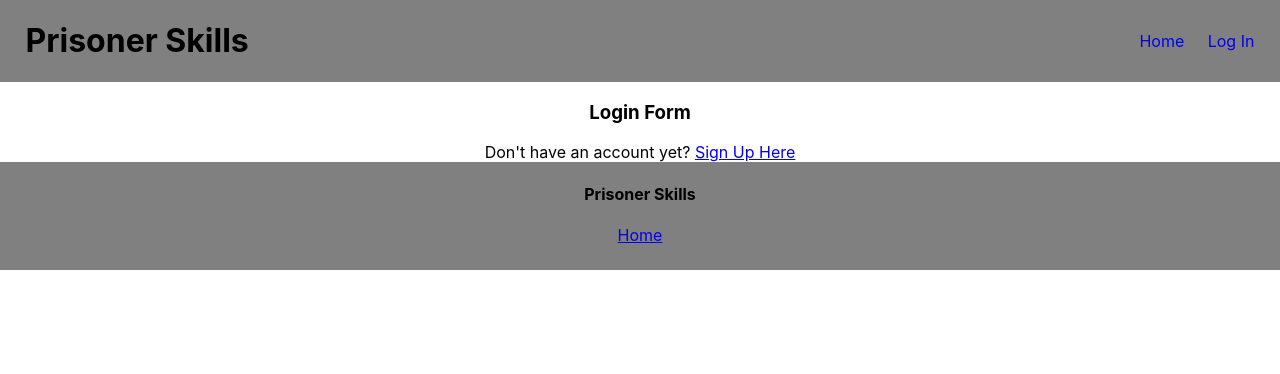
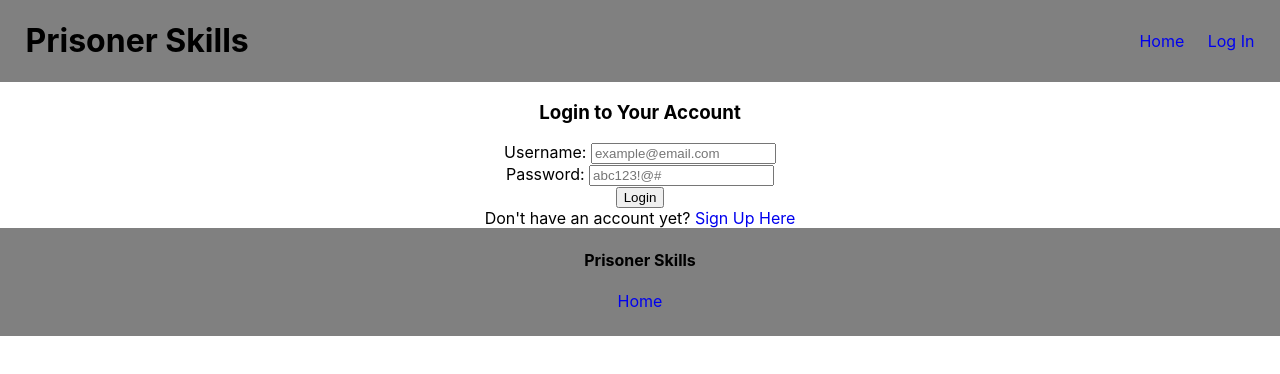
Before and after one commit to PrisonerSkills3/react-app-prisoner-skills, a React (Create React App) app in the folder prisoner-skills/: page /log-in in a window 1280 px wide. Shown: the top 374 px of the page. Built offline with nearby package versions, Linux system fonts and the light colour scheme.

Commit message:
Completed login component and axios post
Was to ensure functionality of login

```diff
--- a/prisoner-skills/src/components/formLogIn.js
+++ b/prisoner-skills/src/components/formLogIn.js
@@ -5,18 +5,83 @@ Log in form should make a POST request to the endpoint the backend will give us
 -password
 */
 
-import React from 'react';
-import '../styles/LoginForm.css';
-import { Link } from 'react-router-dom';
-import Nav from './universal/Nav';
-import Footer from './universal/Footer';
+import React, { useState, useEffect } from "react";
+import "../styles/LoginForm.css";
+import { Link } from "react-router-dom";
+import Nav from "./universal/Nav";
+import Footer from "./universal/Footer";
+import { Formik, Form, Field } from "formik";
+import * as Yup from "yup";
+import axios from "axios";
+
+//Yup validation
+const SignUpSchema = Yup.object().shape({
+  username: Yup.string()
+    .min(3, "Username of 3 characters minimum")
+    .required("* Required Field"),
+  password: Yup.string()
+    .min(5, "Password of 5 characters minimum")
+    .required("* Required Field")
+});
 
 const LogIn = () => {
   return (
     <div>
       <Nav />
-      <h3>Login Form</h3>
-      <span>Don't have an account yet?</span> <span><Link to="/sign-up">Sign Up Here</Link></span>
+      <h3>Login to Your Account</h3>
+      {/* Formik values/validation */}
+      <Formik
+        initialValues={{
+          username: "",
+          password: ""
+        }}
+        validationSchema={SignUpSchema}
+        onSubmit={(values, formikBag) => {
+          console.log("Values", values);
+          console.log("formikBag", formikBag);
+
+          formikBag.resetForm();
+          axios
+            .post(
+              "https://prisoner-skills-backend.herokuapp.com/api/auth/login",
+              values
+            )
+            .then((res) => {
+              console.log(res);
+            })
+            .catch((err) => {
+              console.log(err);
+            });
+        }}
+      >
+        {({ errors, touched }) => (
+          <Form>
+            <label htmlFor="username">Username: </label>
+            <Field
+              name="username"
+              type="text"
+              placeholder="example@email.com"
+            />
+            {errors.username && touched.username ? (
+              <div className="errors">{errors.username}</div>
+            ) : null}
+            <br />
+
+            <label htmlFor="password">Password: </label>
+            <Field name="password" type="password" placeholder="abc123!@#" />
+            {errors.password && touched.password ? (
+              <div className="errors">{errors.password}</div>
+            ) : null}
+            <br />
+
+            <button type="submit">Login</button>
+          </Form>
+        )}
+      </Formik>
+      <span>Don't have an account yet?</span>{" "}
+      <span>
+        <Link to="/sign-up">Sign Up Here</Link>
+      </span>
       <Footer />
     </div>
   );
--- a/prisoner-skills/src/styles/Footer.css
+++ b/prisoner-skills/src/styles/Footer.css
@@ -6,3 +6,7 @@ footer {
   flex-direction: column;
   padding-bottom: 2%;
 }
+
+footer a {
+  text-decoration: none;
+}
--- a/prisoner-skills/src/styles/LoginForm.css
+++ b/prisoner-skills/src/styles/LoginForm.css
@@ -0,0 +1,7 @@
+.errors {
+  color: red;
+}
+
+a {
+  text-decoration: none;
+}
```
